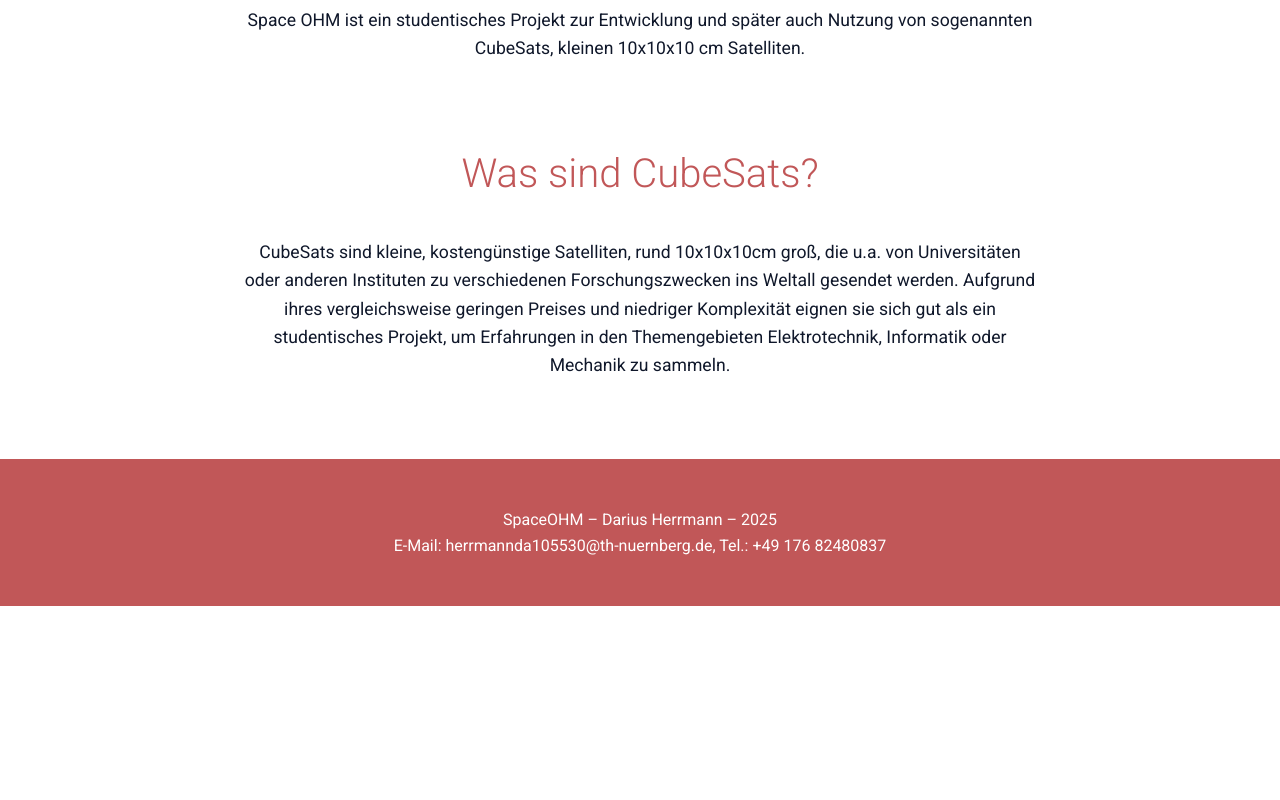
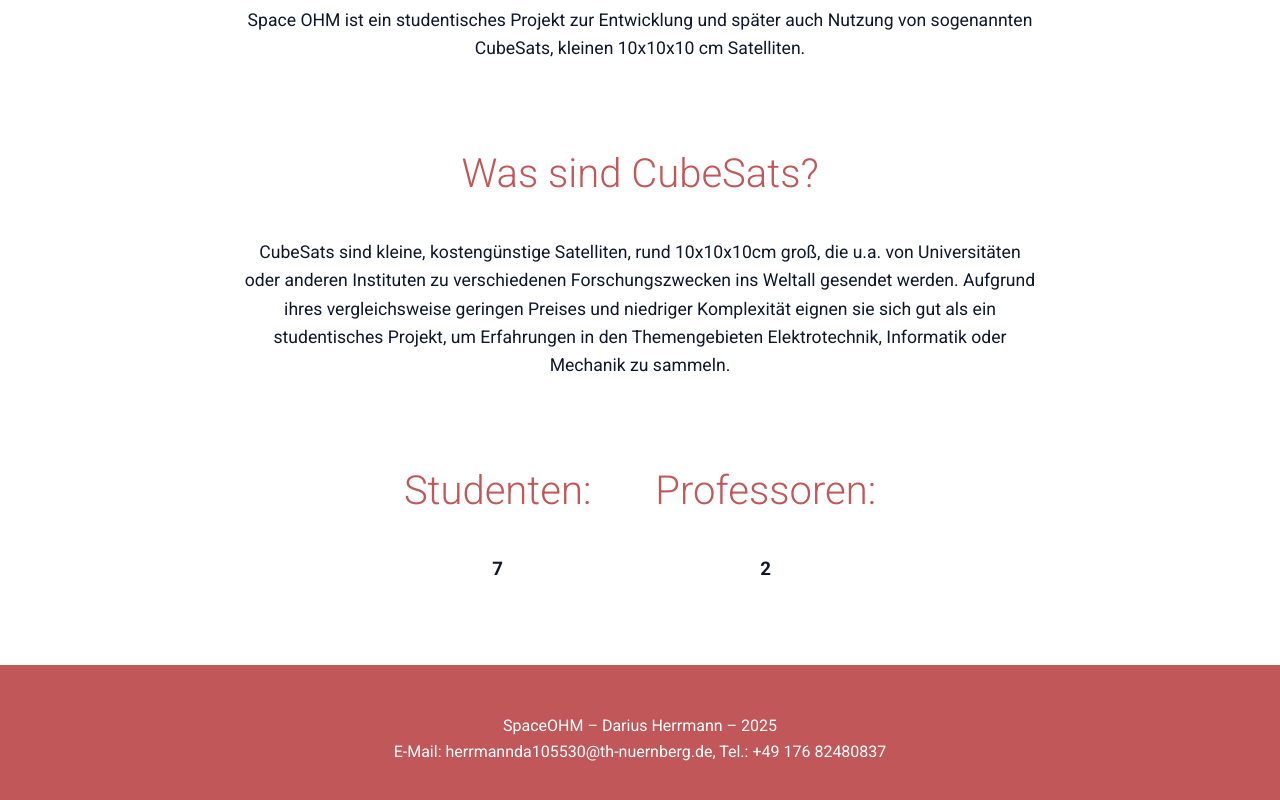
Before and after one commit to space-ohm/space-ohm.github.io, a plain HTML site: page index.html in a window 1280 px wide. Shown: the part 970-1770 px from the top of the page. Before the commit the page ends 1576 px from the top, so only its background shows below. Drawn offline with Linux system fonts and the light colour scheme.

Commit message:
Added counter

```diff
--- a/index.html
+++ b/index.html
@@ -193,6 +193,20 @@
       color: var(--primary);
       margin-bottom: 0.5rem;
     }
+	.participants {
+		display: flex;
+		width: 100%;
+		text-align: center;
+		align-items: center;
+      justify-content: center;
+	}
+	.students {
+		left: 4rem;
+		margin-right: 4rem;
+	}
+	.profs {
+		right: 4rem;
+	}
 
     /* Footer */
     footer {
@@ -251,6 +265,18 @@
       </p>
     </section>
 
+	<section>
+		<div class="participants">
+			<div class="students">
+				<h2>Studenten: </h2>
+				<h3 id="counterStudent">0</h3>
+			</div>
+			<div class="profs">
+				<h2>Professoren: </h2>
+				<h3 id="counterProf">0</h3>
+			</div>
+		</div>
+	</section>
     <!-- <section id="team"> -->
     <!--   <h2>Wir suchen</h2> -->
     <!--   <div class="features-grid"> -->
@@ -294,6 +320,33 @@
         });
       });
     });
+	const counterStudent = document.getElementById('counterStudent');
+	const endStudent = 7;
+	let currentStudent = 0;
+
+	const timerStudent = setInterval(() => {
+		currentStudent += Math.ceil((endStudent - currentStudent) / 10); // schnelle Annäherung
+		counterStudent.textContent = currentStudent.toLocaleString('de-DE');
+		if (currentStudent >= endStudent) {
+			counterStudent.textContent = endStudent.toLocaleString('de-DE');
+			clearInterval(timer);
+		}
+	}, 150);
+
+
+
+	const counterProf = document.getElementById('counterProf');
+	const endProf = 2;
+	let currentProf = 0;
+
+	const timerProf = setInterval(() => {
+		currentProf += Math.ceil((endProf - currentProf) / 10); // schnelle Annäherung
+		counterProf.textContent = currentProf.toLocaleString('de-DE');
+		if (currentProf >= endProf) {
+			counterProf.textContent = endProft.toLocaleString('de-DE');
+			clearInterval(timer);
+		}
+	}, 150);
   </script>
 
 </body>
```
